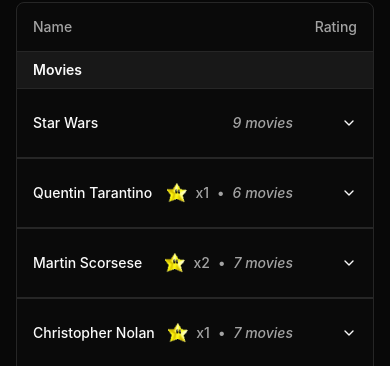
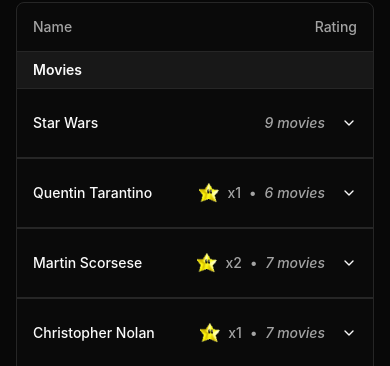
Before and after one commit to bick/website, a Next.js app: page /reviews in a window 390 px wide. Shown: the part 478-844 px from the top of the page. Built offline with nearby package versions, Linux system fonts and the light colour scheme.

Commit message:
Update ReviewsTable.tsx

```diff
--- a/src/app/reviews/ReviewsTable.tsx
+++ b/src/app/reviews/ReviewsTable.tsx
@@ -10,7 +10,7 @@ import {Accordion, AccordionContent, AccordionItem, AccordionTrigger} from "@/co
 // Type definitions
 interface Rating {
     name: string
-    rating: number | string // Some ratings might be empty strings
+    rating: number | string
     tags: string
     credit: string
 }
@@ -174,14 +174,14 @@ export default function ReviewsTable() {
                         {showCredit ? (
                             <div className="flex w-full">
                                 {credit}
-                                <span className="flex justify-end ml-auto mr-12 text-muted-foreground">
+                                <span className="flex justify-end ml-auto mr-4 lg:mr-12 text-muted-foreground">
         {perfectScores > 0 && (
             <>
                 <RatingStar/> x{perfectScores} <span className="mx-2">•</span>
             </>
         )}
                                     <span className="italic">
-          {ratings.length} {tag === "Movie" ? "movies" : tag === "Music" ? "albums" : tag.toLowerCase()}
+          {ratings.length} {tag === "Movie" ? "movies" : tag === "Music" ? "albums" : tag === "Video Games" ? "games" : tag.toLowerCase()}
         </span>
       </span>
                             </div>
```
